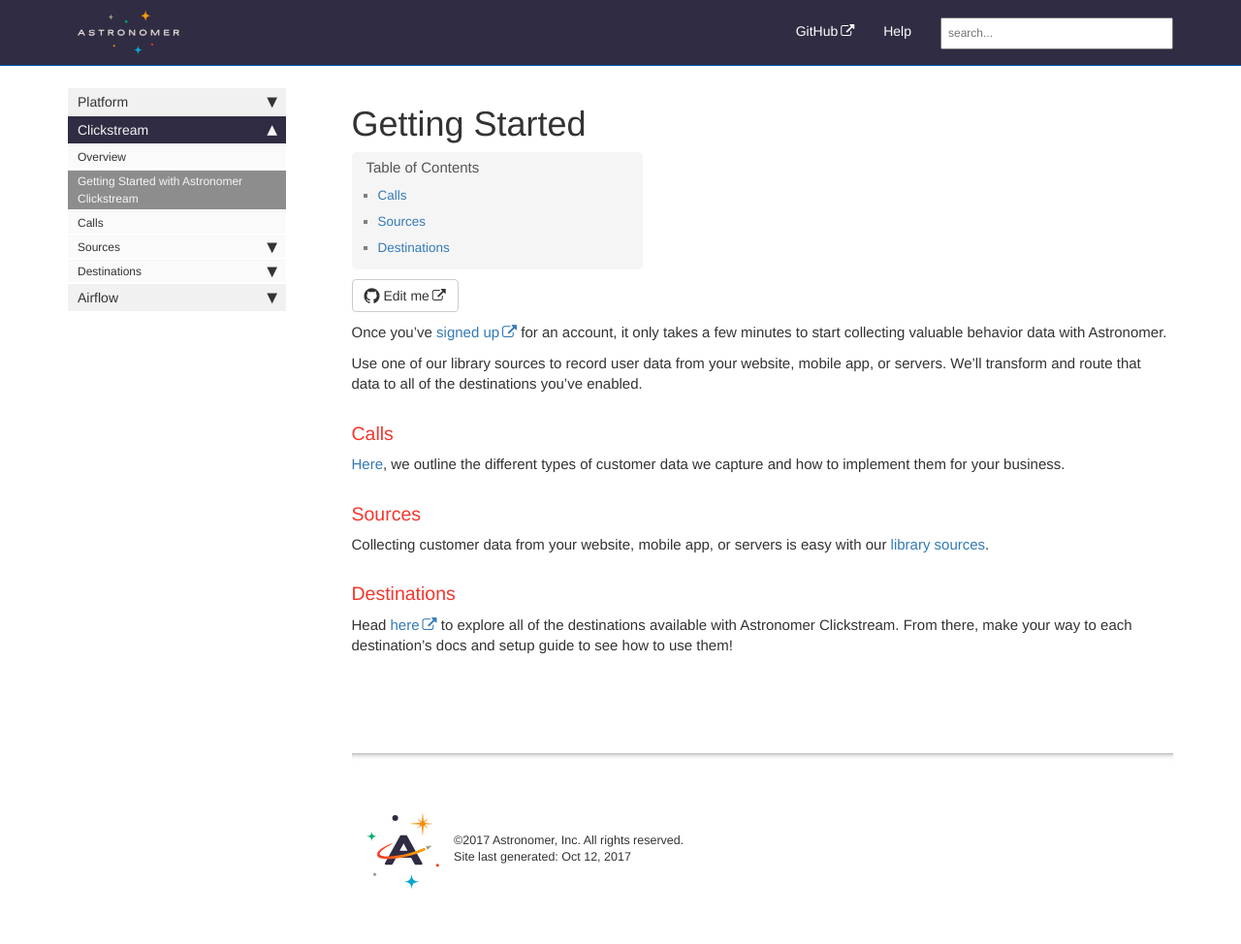
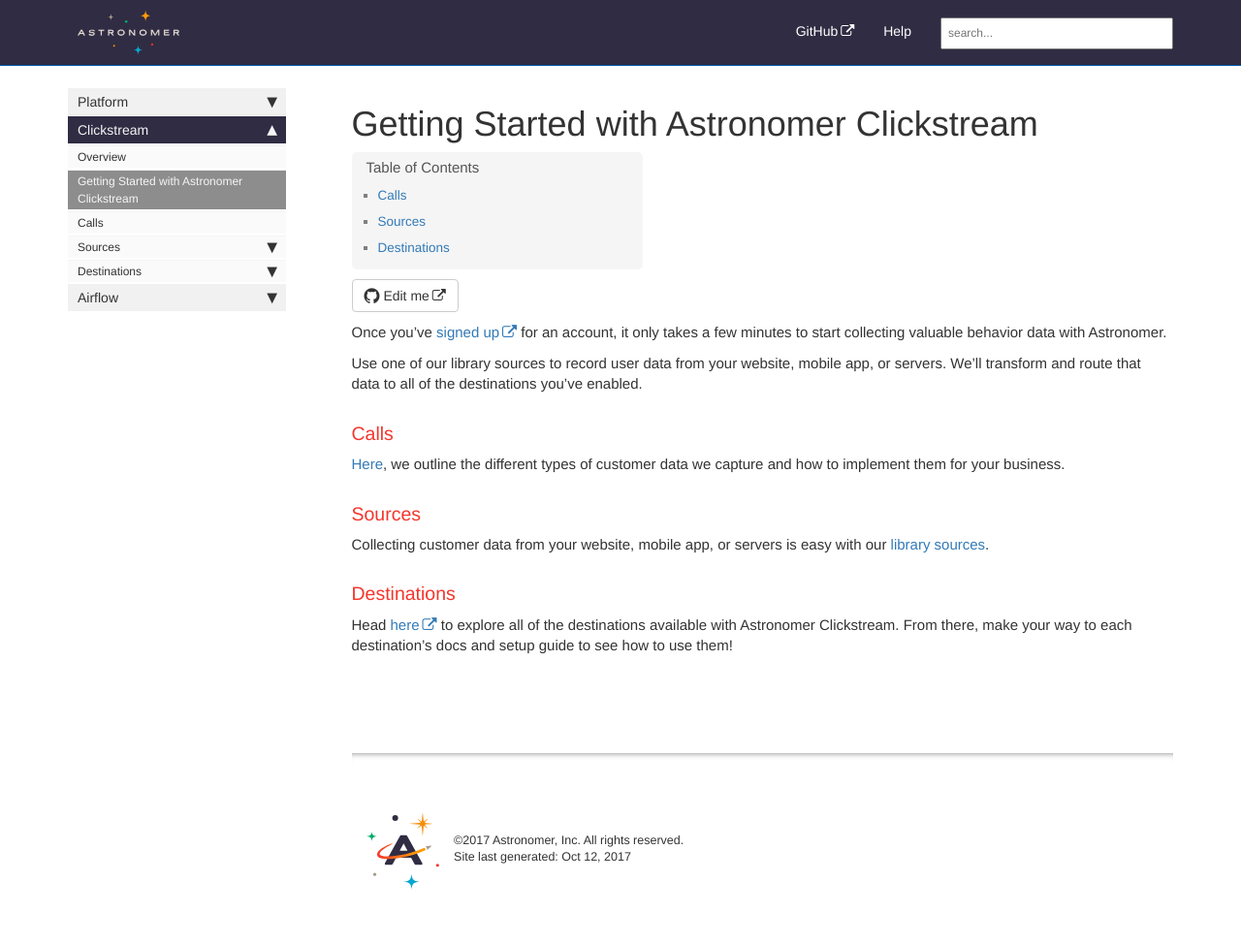
Before and after one commit to petedejoy/documentation, a Jekyll site: the page built from v2/clickstream/getting-started.md, in a window 1280 px wide. Shown: the whole page at 97% size. Built offline with Jekyll 4.4.1, drawn with Linux system fonts in a browser that asks for light colours; nearby versions of some CDN libraries; comment, search, counter and statistics services are not loaded.

```diff
--- a/v2/clickstream/getting-started.md
+++ b/v2/clickstream/getting-started.md
@@ -1,5 +1,5 @@
 ---
-title: Getting Started
+title: Getting Started with Astronomer Clickstream
 sidebar: platform_sidebar
 ---
 
```
